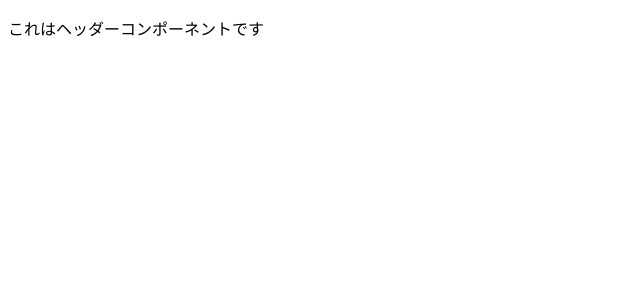
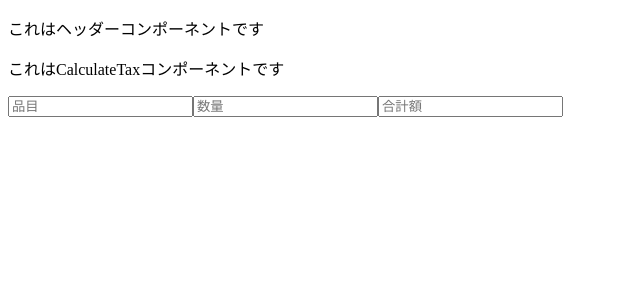
Before and after one commit to KazumaEnomoto/TaxCalculate-vue2, a Vue app: page / in a window 1280 px wide. Shown: the top 300 px of the page, without its empty margins (0-640 px from the left). Built offline with nearby package versions, Linux system fonts and the light colour scheme.

Commit message:
入力項目の作成

```diff
--- a/src/components/CalculateTax.vue
+++ b/src/components/CalculateTax.vue
@@ -1,5 +1,15 @@
 <template>
     <div>
+        <p>これはCalculateTaxコンポーネントです</p>
 
+        <div>
+            <input type="text" placeholder="品目" >
+            <input type="number" placeholder="数量">
+            <input type="number" placeholder="合計額">
+        </div>
     </div>
 </template>
+
+<script>
+
+</script>
```
